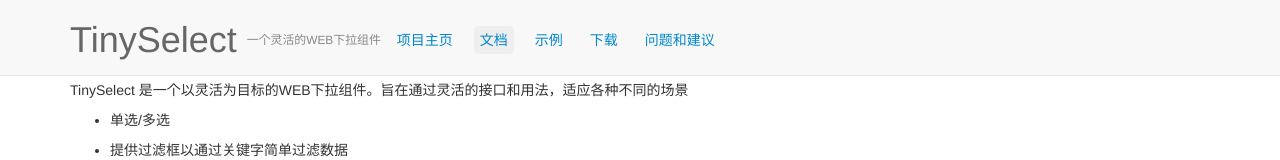
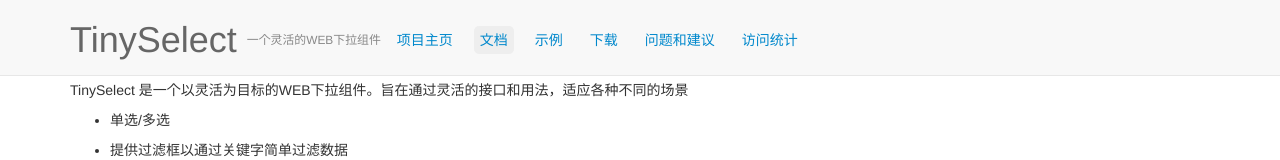
Before and after one commit to SysenShang/TinySelect, a website: page index.html in a window 1280 px wide. Shown: the top 160 px of the page. Drawn offline with Linux system fonts and the light colour scheme; a script that the page names is missing.

Commit message:
添加访问统计菜单，大家一起看

```diff
--- a/index.html
+++ b/index.html
@@ -37,6 +37,9 @@
             </div>
             <script src='https://git.oschina.net/hyjiacan/TinySelect/star_widget_preview'></script>
             <script src='https://git.oschina.net/hyjiacan/TinySelect/fork_widget_preview'></script>
+			<div class="top-nav-item">
+                <a href="http://tongji.baidu.com/web/welcome/ico?s=3b889148d3a97c2e11263168434b1788" target="_blank">访问统计</a>
+            </div>
         </div>
     </div>
 
```
Also changed, not shown: examples/index.html (+3 -0 lines).
